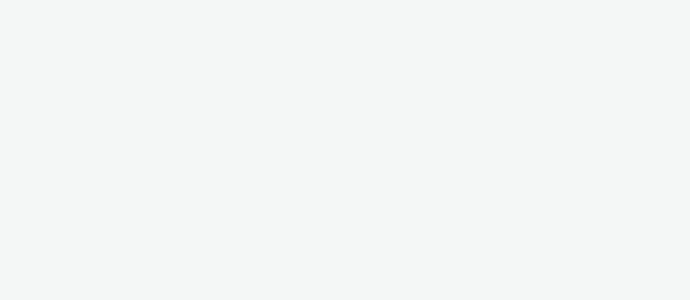
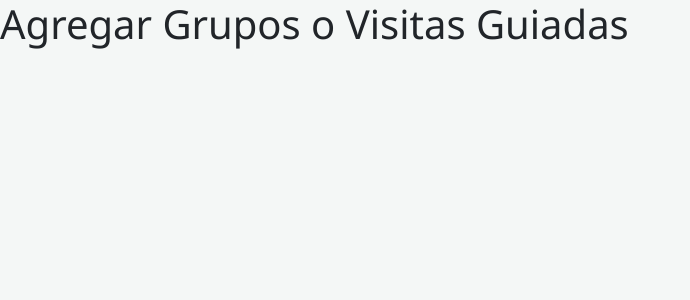
Before and after one commit to kevinantunezortiz/AppVisitantesSK, a SvelteKit app: page /grupo in a window 1280 px wide. Shown: the top 300 px of the page, without its empty margins (0-690 px from the left). Built offline with nearby package versions, Linux system fonts and the light colour scheme.

Commit message:
se modifico la pagina de la ruta grupo

```diff
--- a/src/routes/grupo/+page.svelte
+++ b/src/routes/grupo/+page.svelte
@@ -0,0 +1 @@
+<h1>Agregar Grupos o Visitas Guiadas</h1>
```
